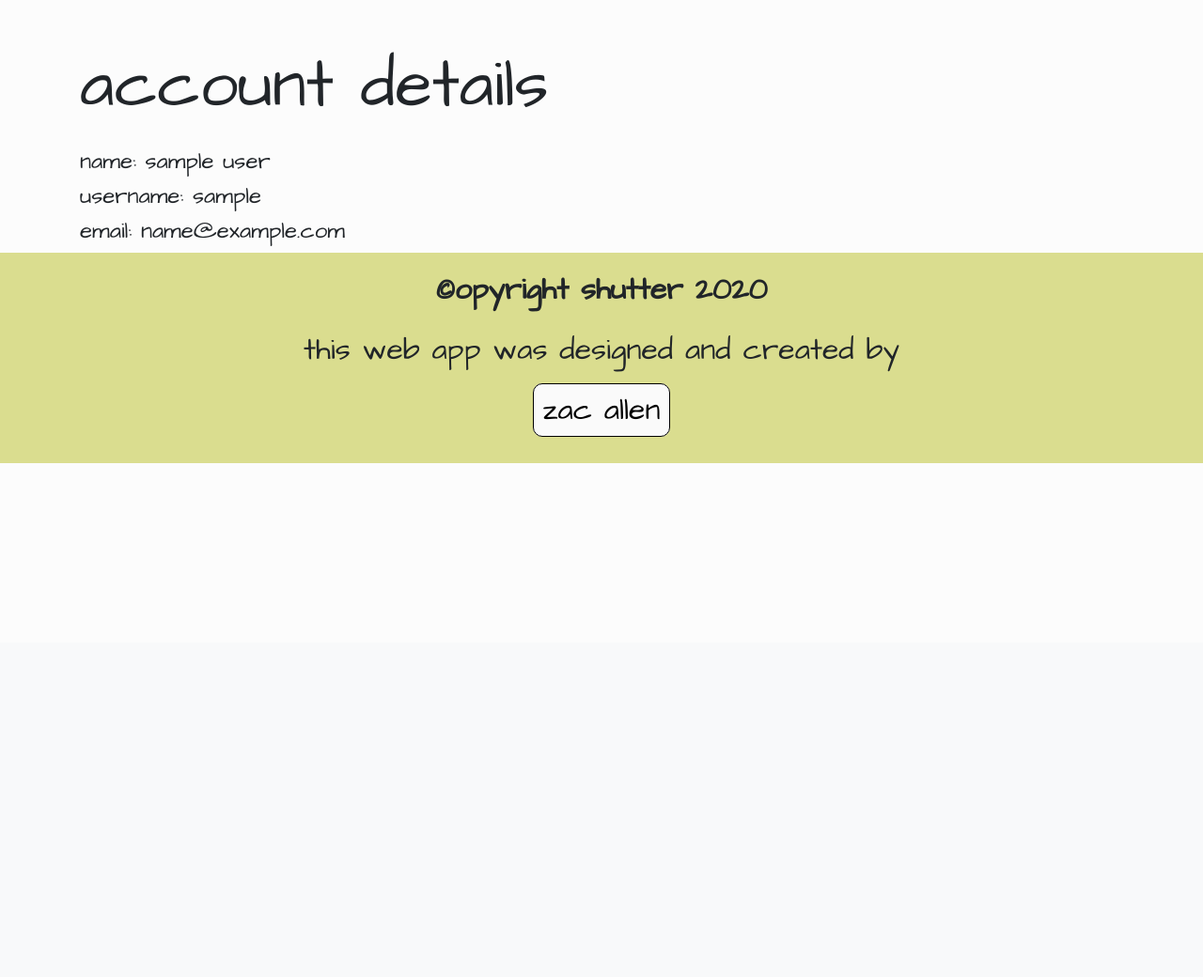
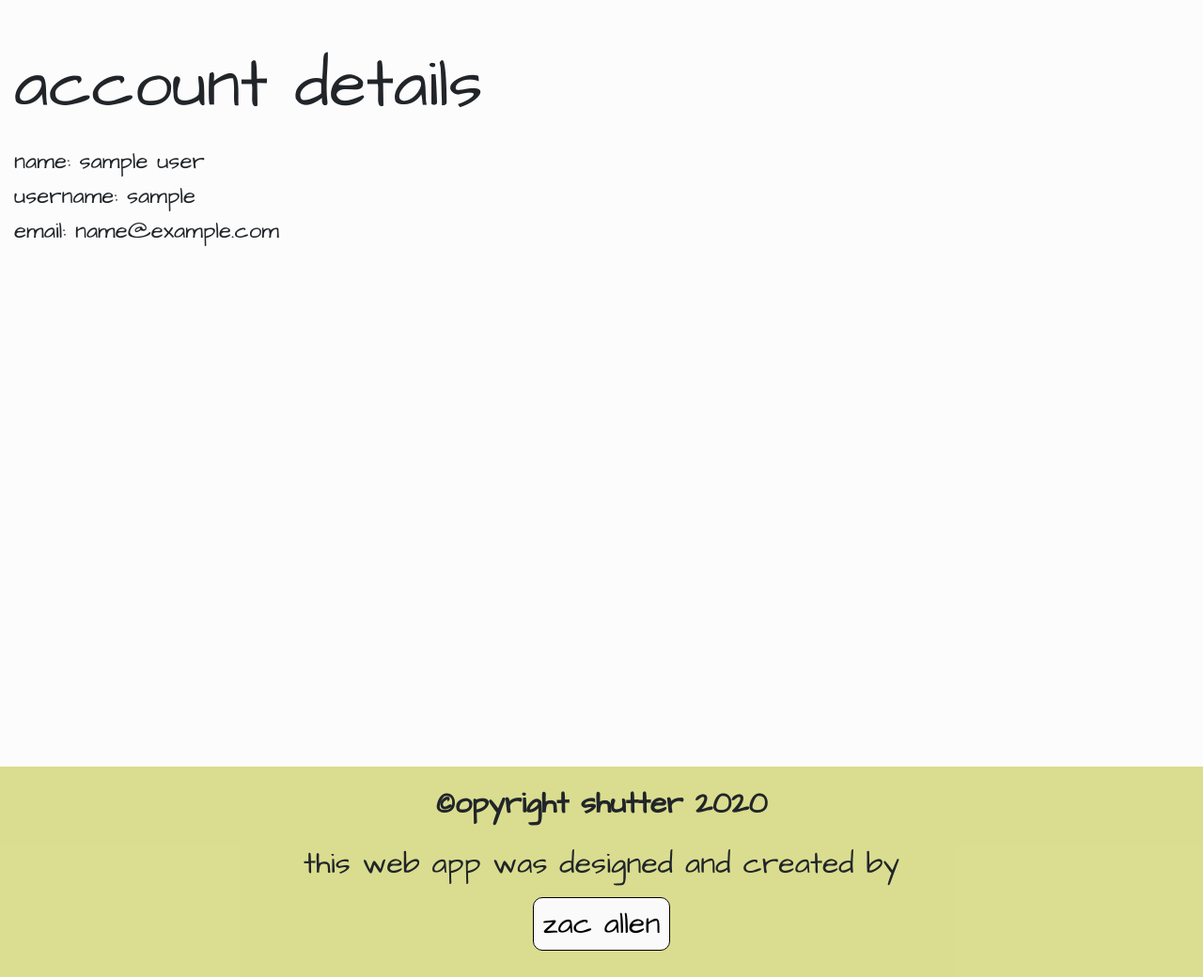
Before and after one commit to Seabhac-94/shutter, a Django app: page /accounts/profile/ in a window 1280 px wide. Shown: the part 116-1156 px from the top of the page at 94% size. Before the commit the page ends 609 px from the top, so only its background shows below. Run offline with Django 3.2, Linux system fonts and the light colour scheme; the visitor is signed in with stand-in values (Sample User, id 1); data comes from the database, SQL or seed files in the repository; some libraries are stand-ins or nearby versions; some web fonts are replaced.

Commit message:
progile page adjustment

```diff
--- a/static/css/style.css
+++ b/static/css/style.css
@@ -267,7 +267,9 @@ legend {
 /* profile.html */
 
 .profile-page {
-    margin-top: 3em;
+    margin: 3em 0;
+    min-height: 90%;
+
 }
 
 /* media queries */
```
